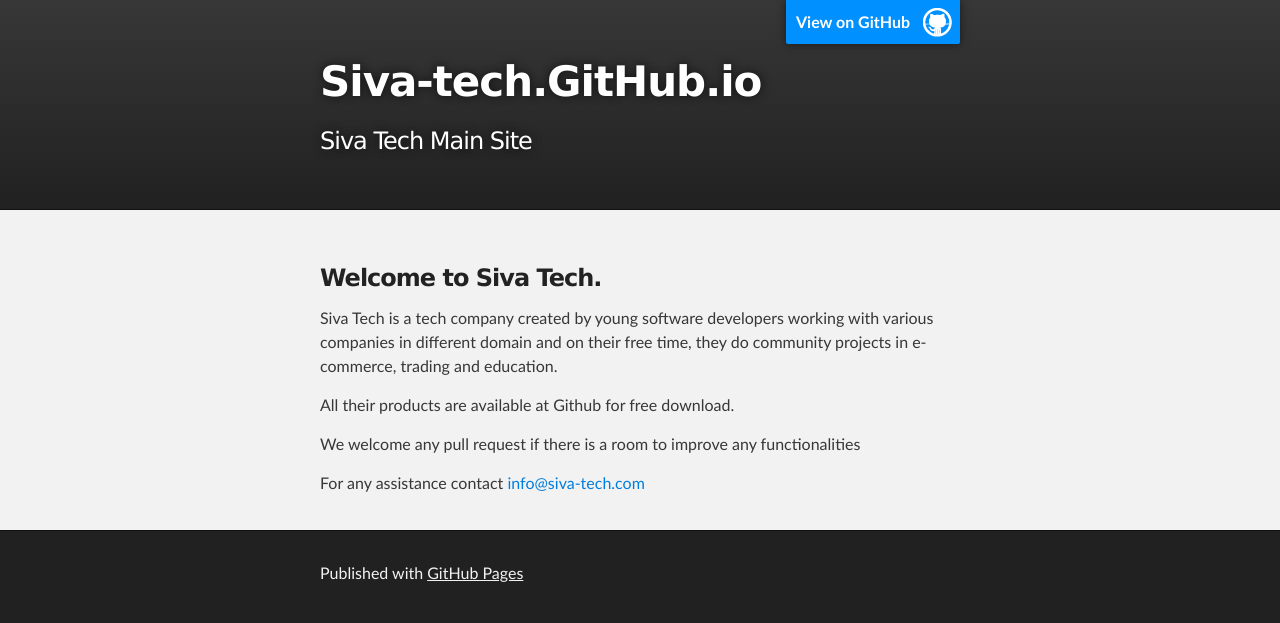
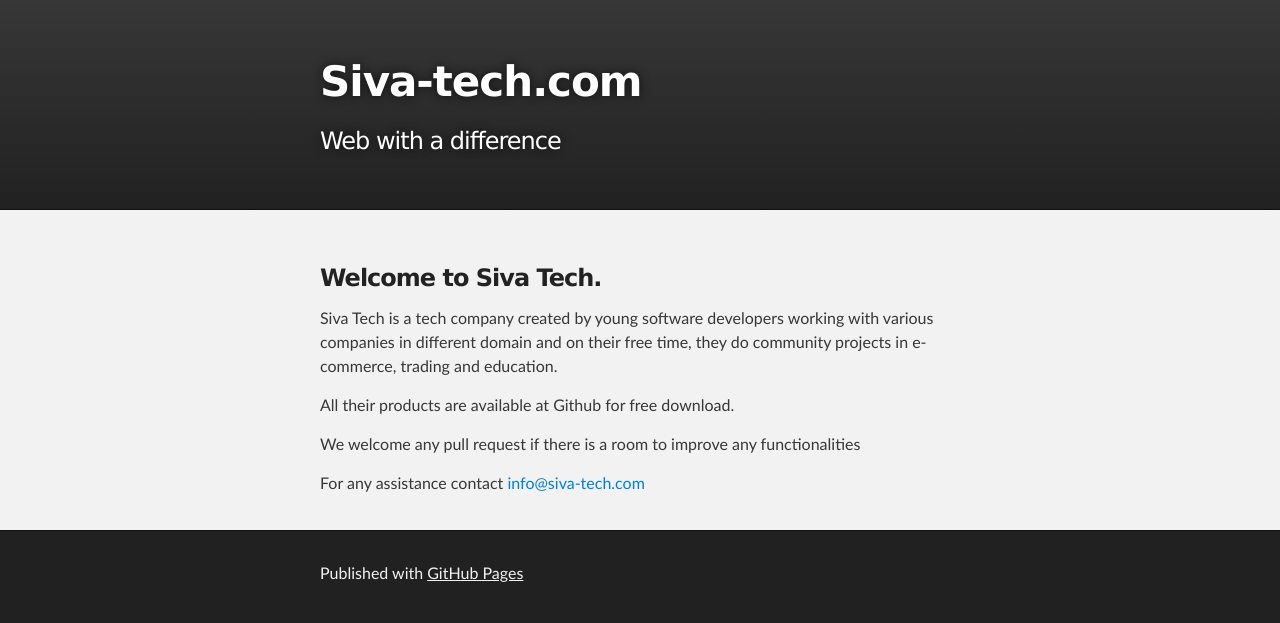
Before and after one commit to siva-tech/siva-tech.github.io, a plain HTML site: page index.html in a window 1280 px wide. Drawn offline with Linux system fonts and the light colour scheme.

Commit message:
content added

```diff
--- a/index.html
+++ b/index.html
@@ -8,7 +8,7 @@
 
     <link rel="stylesheet" type="text/css" media="screen" href="stylesheets/stylesheet.css">
 
-    <title>Siva-tech.GitHub.io</title>
+    <title>Siva-tech.com</title>
   </head>
 
   <body>
@@ -16,10 +16,8 @@
     <!-- HEADER -->
     <div id="header_wrap" class="outer">
         <header class="inner">
-          <a id="forkme_banner" href="https://github.com/siva-tech">View on GitHub</a>
-
-          <h1 id="project_title">Siva-tech.GitHub.io</h1>
-          <h2 id="project_tagline">Siva Tech Main Site</h2>
+          <h1 id="project_title">Siva-tech.com</h1>
+          <h2 id="project_tagline">Web with a difference</h2>
 
         </header>
     </div>
```
